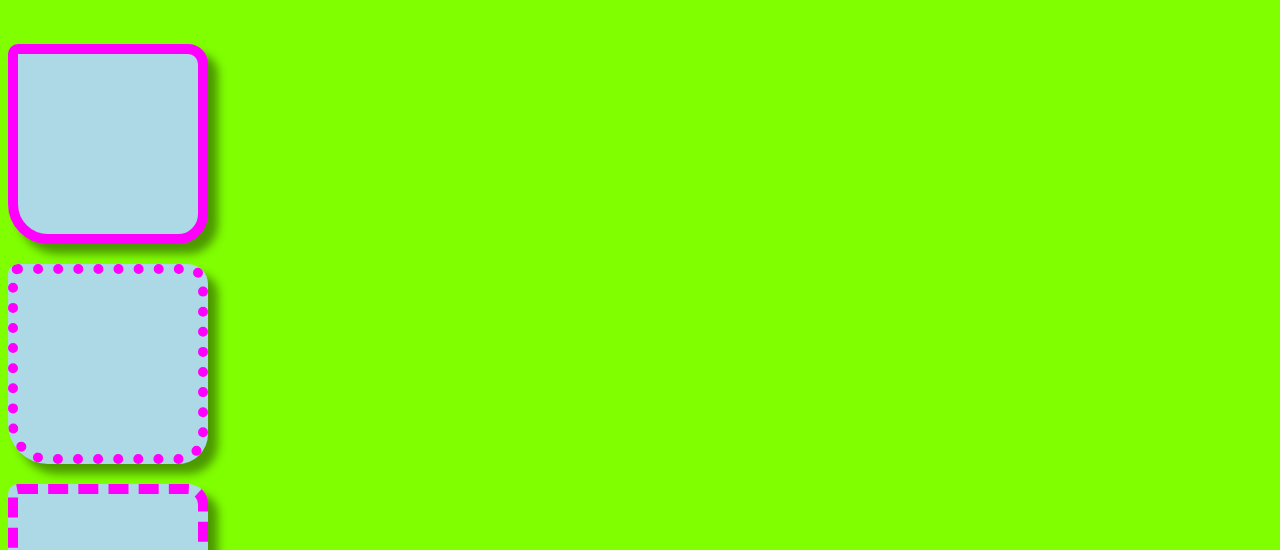
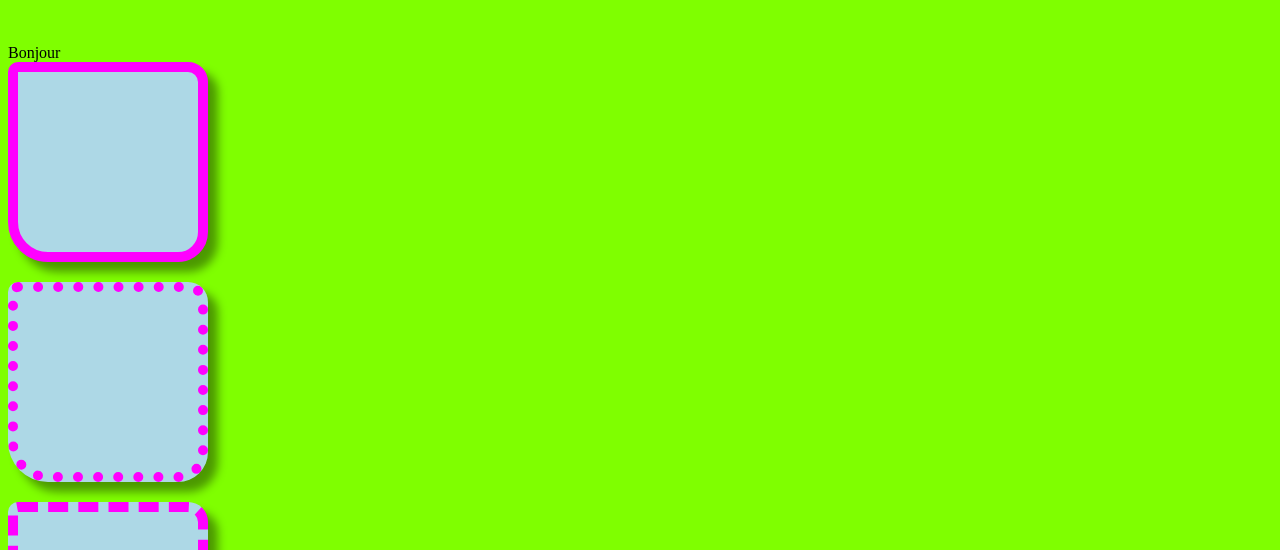
Before and after one commit to monsdj/html-training, a plain HTML site: page 05-bordure/index.html in a window 1280 px wide. Shown: the part 250-800 px from the top of the page. Drawn offline with Linux system fonts and the light colour scheme.

Commit message:
Update index.html

```diff
--- a/05-bordure/index.html
+++ b/05-bordure/index.html
@@ -9,7 +9,7 @@
 </head>
 <body>
     <h1>Border et ombre</h1>
-
+Bonjour
     <div class="div"></div>
     <div class="div1"></div>
     <div class="div2"></div>
```
